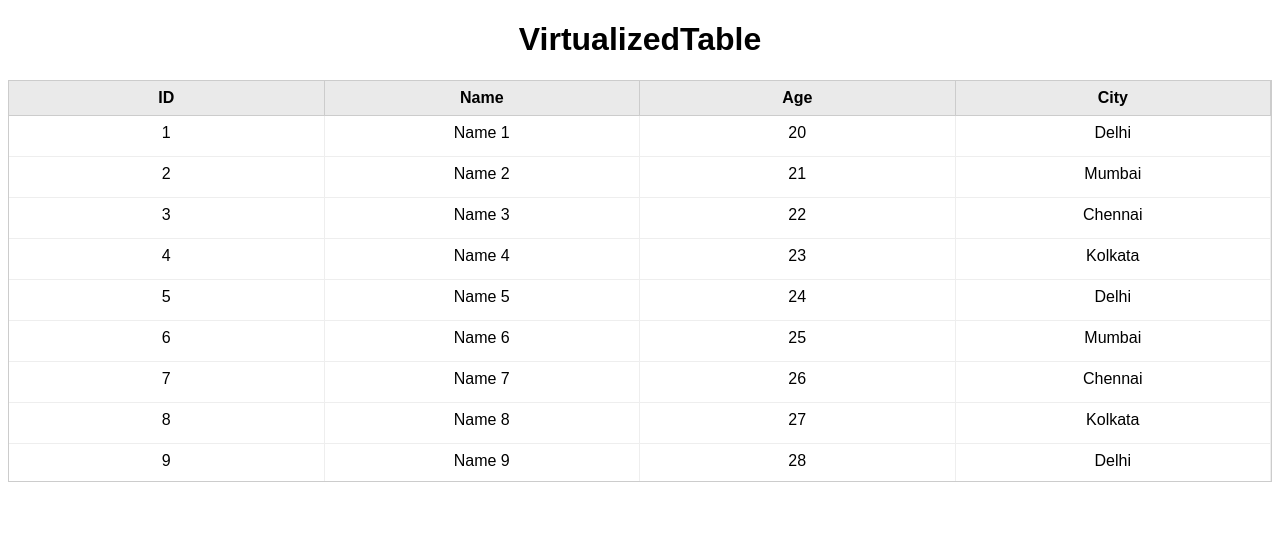
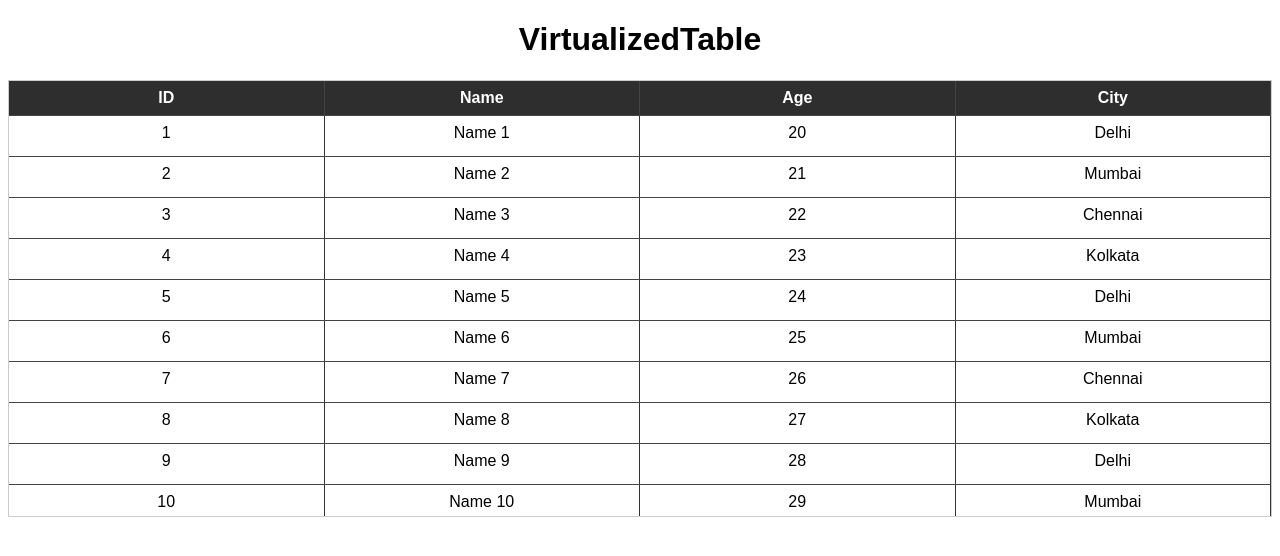
Before and after one commit to only-p/Regie-assignment, a React (Create React App) app: page / in a window 1280 px wide. Shown: the top 556 px of the page. Built offline with nearby package versions, Linux system fonts and the light colour scheme.

Commit message:
scroll add to table body so header got fixed on top

```diff
--- a/src/components/VirtualizedTable.js
+++ b/src/components/VirtualizedTable.js
@@ -45,17 +45,9 @@ const VirtualizedTable = ({ data, columns, rowHeight, visibleCount }) => {
   const visibleData = sortedData.slice(indices[0], indices[1]);
 
   return (
-    <div
-      className="vt-container"
-      ref={containerRef}
-      onScroll={handleScroll}
-      style={{ height: rowHeight * visibleCount, overflowY: "auto" }}
-    >
-      <div className="vt-inner" style={{ height: totalHeight }}>
-        <div
-          className="vt-content"
-          style={{ transform: `translateY(${indices[0] * rowHeight}px)` }}
-        >
+    <div className="vt-wrapper">
+      {/* Header container with scrollbar space */}
+      <div className="vt-header-wrapper">
         <div className="vt-header">
           {columns.map((col) => (
             <div
@@ -69,7 +61,19 @@ const VirtualizedTable = ({ data, columns, rowHeight, visibleCount }) => {
             </div>
           ))}
         </div>
+      </div>
 
+      <div
+        className="vt-container"
+        ref={containerRef}
+        onScroll={handleScroll}
+        style={{ height: rowHeight * visibleCount, overflowY: "auto" }}
+      >
+        <div className="vt-inner" style={{ height: totalHeight }}>
+          <div
+            className="vt-content"
+            style={{ transform: `translateY(${indices[0] * rowHeight}px)` }}
+          >
             {visibleData.map((row, i) => (
               <div
                 className="vt-row"
@@ -86,6 +90,7 @@ const VirtualizedTable = ({ data, columns, rowHeight, visibleCount }) => {
           </div>
         </div>
       </div>
+    </div>
   );
 };
 
--- a/src/styles/VirtualizedTable.css
+++ b/src/styles/VirtualizedTable.css
@@ -1,8 +1,23 @@
+.vt-wrapper {
+  font-family: sans-serif;
+  border: 1px solid #ccc;
+}
+
+.vt-header-wrapper {
+  color: white;
+  overflow-y: scroll;
+}
+
+.vt-header {
+  display: flex;
+  font-weight: bold;
+  background-color: #2e2e2e;
+  border-bottom: 1px solid #444;
+}
+
 .vt-container {
   overflow-y: auto;
   position: relative;
-  border: 1px solid #ccc;
-  font-family: sans-serif;
 }
 
 .vt-inner {
@@ -17,23 +32,15 @@
   top: 0;
 }
 
-.vt-header {
-  display: flex;
-  background-color: #f5f5f5;
-  font-weight: bold;
-  border-bottom: 1px solid #ccc;
-}
-
 .vt-row {
   display: flex;
-  border-bottom: 1px solid #eee;
-  background-color: #fff;
+  border-bottom: 1px solid #444;
 }
 
 .vt-cell {
   flex: 1;
   padding: 8px;
-  border-right: 1px solid #eee;
+  border-right: 1px solid #333;
   box-sizing: border-box;
   white-space: nowrap;
   overflow: hidden;
@@ -41,6 +48,5 @@
 }
 
 .vt-header-cell {
-  background-color: #eaeaea;
-  border-right: 1px solid #ccc;
+  border-right: 1px solid #444;
 }
```
Also changed, not shown: src/utils/filtering.js (added). Lines whose indentation alone changed are shown as unchanged.
